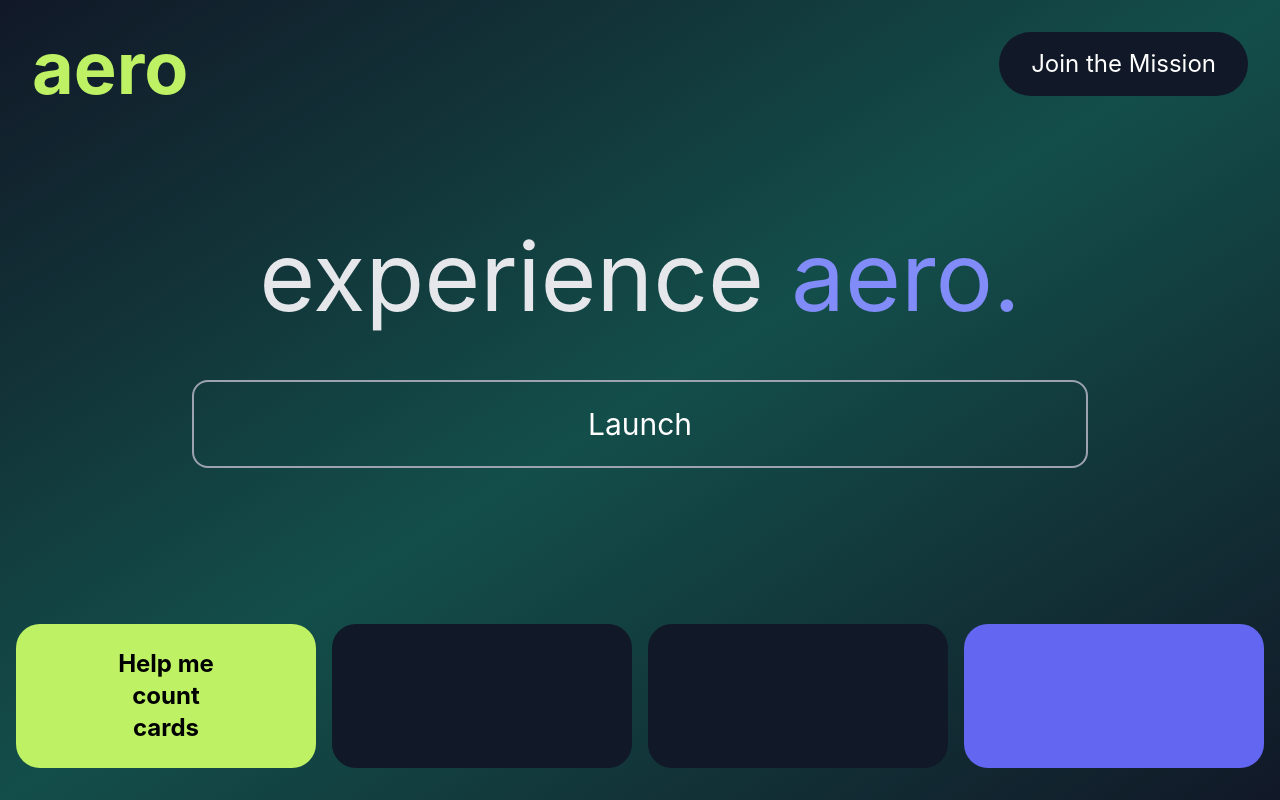
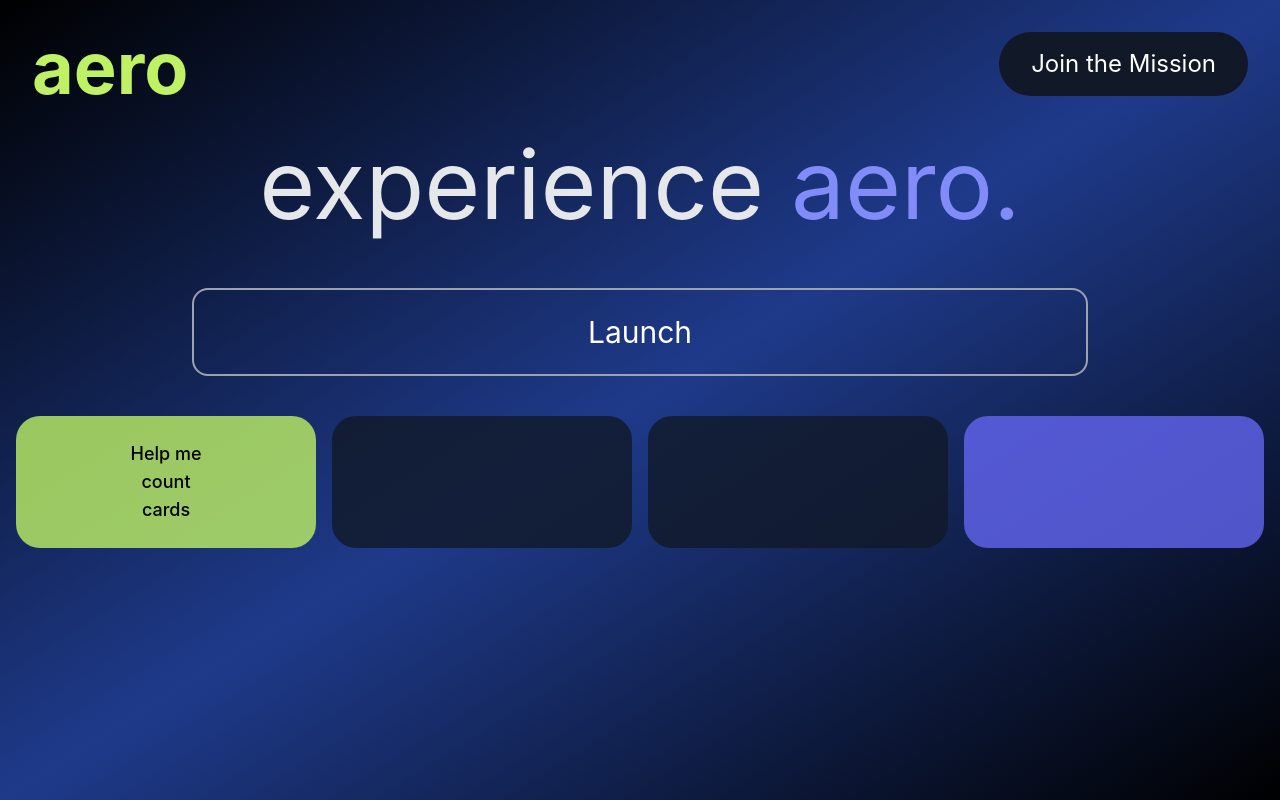
Before and after one commit to isaac-aryan/Aero, a React (Create React App) app in the folder frontend/: page / in a window 1280 px wide. Built offline with nearby package versions, Linux system fonts and the light colour scheme.

Commit message:
fixed styling

```diff
--- a/frontend/src/App.css
+++ b/frontend/src/App.css
@@ -14,7 +14,7 @@
 }
 
 .App-header {
-  background-color: #282c34;
+  background-color: #060708;
   min-height: 100vh;
   display: flex;
   flex-direction: column;
--- a/frontend/src/App.js
+++ b/frontend/src/App.js
@@ -7,7 +7,7 @@ import JoinMissionButton from './components/MissionButton';
 
 function App() {
   return (
-    <div className="min-h-screen bg-gradient-to-br from-gray-900 via-teal-900 to-gray-900 flex flex-col relative">
+    <div className="min-h-screen bg-gradient-to-br from-black via-blue-900 to-black flex flex-col relative">
       <Navbar />
       <JoinMissionButton />
       <Hero />
--- a/frontend/src/components/BottomNav.jsx
+++ b/frontend/src/components/BottomNav.jsx
@@ -3,7 +3,7 @@ import ActionButton from './ActionButton';
 
 function BottomNav() {
   return (
-    <div className="px-4 pb-8 grid grid-cols-4 gap-4">
+    <div className="px-4 mt-8 grid grid-cols-4 gap-4">
       <ActionButton
         text={
           <div className="text-center">
@@ -12,13 +12,13 @@ function BottomNav() {
             <div>cards</div>
           </div>
         }
-        className="bg-lime-300 text-black text-2xl font-bold py-6 rounded-3xl"
+        className="bg-lime-300/80 text-black text-lg font-medium py-6 rounded-3xl"
       />
-      <div className="bg-gray-900 rounded-3xl"></div>
-      <div className="bg-gray-900 rounded-3xl"></div>
+      <div className="bg-gray-900/80 rounded-3xl"></div>
+      <div className="bg-gray-900/80 rounded-3xl"></div>
       <ActionButton
         text=""
-        className="bg-indigo-500 rounded-3xl"
+        className="bg-indigo-500/80 rounded-3xl"
       />
     </div>
   );
--- a/frontend/src/components/Hero.jsx
+++ b/frontend/src/components/Hero.jsx
@@ -3,7 +3,7 @@ import ActionButton from './ActionButton';
 
 function Hero() {
   return (
-    <div className="flex-1 flex flex-col items-center justify-center px-4">
+    <div className="flex flex-col items-center justify-center px-4">
       <div className="text-center mb-12">
         <h1 className="text-6xl md:text-8xl mb-2">
           <span className="text-gray-200">experience </span>
@@ -13,7 +13,7 @@ function Hero() {
 
       <ActionButton
         text="Launch"
-        className="w-full max-w-4xl mb-16 py-6 bg-transparent border-2 border-gray-400 text-white text-3xl rounded-2xl hover:bg-gray-800 transition-all"
+        className="w-full max-w-4xl mb-2 py-6 bg-transparent border-2 border-gray-400 text-white text-3xl rounded-2xl hover:bg-gray-800 transition-all"
       />
     </div>
   );
```
